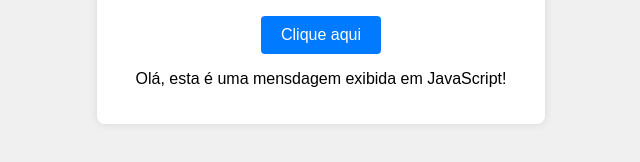
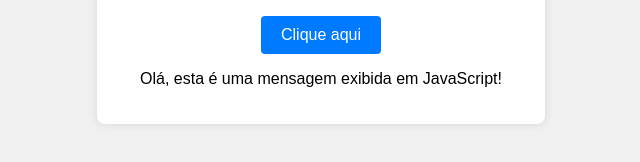
Before and after one commit to amandaduarte046/css-e-js, a plain HTML site: page index.html in a window 1280 px wide. Both pictures are taken after a click on the button "Clique aqui". Shown: the part 492-654 px from the top of the page, 319-959 px from the left. Drawn offline with Linux system fonts and the light colour scheme.

Commit message:
Update index.html

```diff
--- a/index.html
+++ b/index.html
@@ -11,7 +11,7 @@
     <img src="imagem.jpg" width="200" height="200">
      <h1>Meu Projeto com CSS e JS</h1>
      <button id="messageButton">Clique aqui</button>
-     <p id="message" class="hidden">Olá, esta é uma mensdagem exibida em JavaScript!</p>
+     <p id="message" class="hidden">Olá, esta é uma mensagem exibida em JavaScript!</p>
     </div>
     <script src="scripts.js"></script>
 </body>
```
